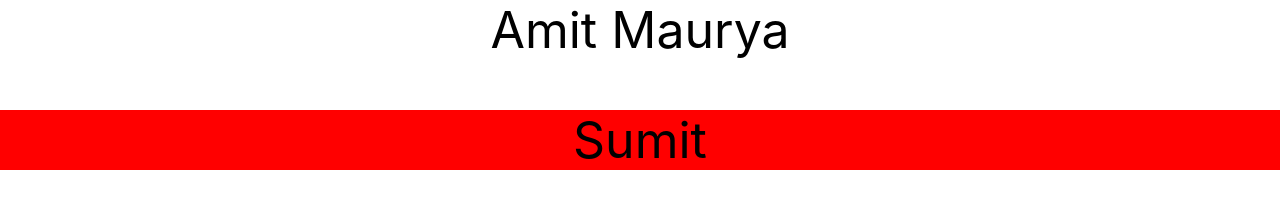
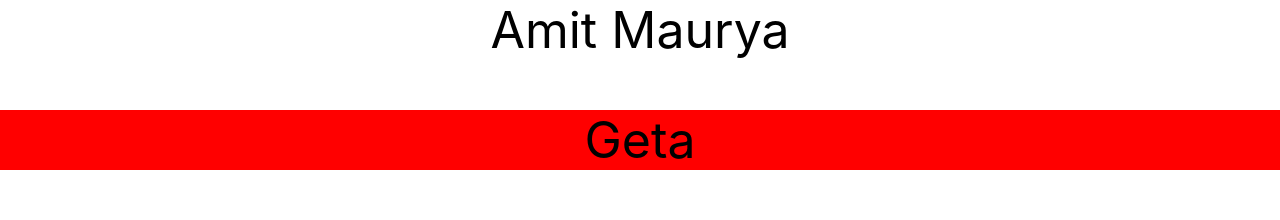
Before and after one commit to amit15000/demoshopapp, a React (Create React App) app: page / in a window 1280 px wide. Shown: the top 220 px of the page. Built offline with nearby package versions, Linux system fonts and the light colour scheme.

Commit message:
Item name changed

```diff
--- a/src/App.js
+++ b/src/App.js
@@ -1,13 +1,13 @@
-import './App.css';
-import './components/Item'
-import Item from './components/Item';
+import "./App.css";
+import "./components/Item";
+import Item from "./components/Item";
 function App() {
   return (
     <div className="App">
       Amit Maurya
-      <Item name="Sumit"/>
-      <Item name="Kumar"/>
-      <Item name="Maurya"/>
+      <Item name="Geta" />
+      <Item name="Kumar" />
+      <Item name="Maurya" />
     </div>
   );
 }
```
